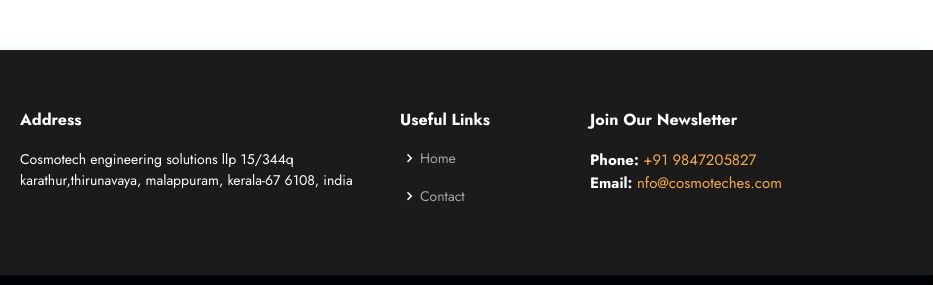
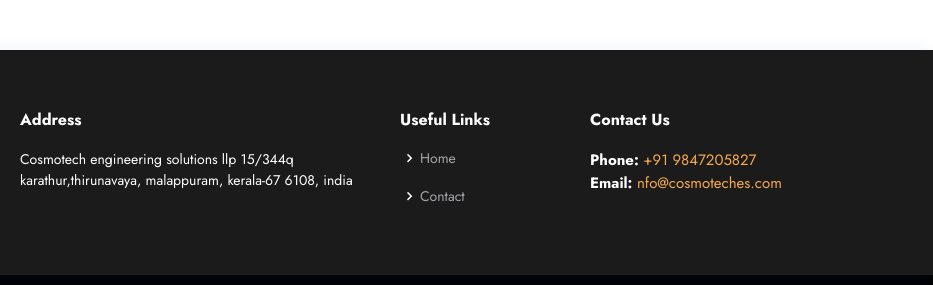
Before and after one commit to vakifp/Cosmotech, a plain HTML site: page about.html in a window 1280 px wide. Shown: the part 1090-1375 px from the top of the page, 347-1280 px from the left. Drawn offline with Linux system fonts and the light colour scheme.

Commit message:
Contact Us
Contact Us

```diff
--- a/about.html
+++ b/about.html
@@ -207,7 +207,7 @@
 
 
 <div class="col-6 col-lg-3 col-md-6 footer-newsletter">
-  <h4>Join Our Newsletter</h4>
+  <h4>Contact Us</h4>
   <strong>Phone:</strong> <a href="tel:+919847205827">+91 9847205827</a><br>
   <strong>Email:</strong>  <a href="mailto:nfo@cosmoteches.com">nfo@cosmoteches.com</a><br>
 </div>
```
Also changed, not shown: civil_work.html (+1 -1 lines), contact.html (+1 -1 lines), electrical_services.html (+1 -1 lines), elv_system.html (+1 -1 lines), index.html (+1 -1 lines), telecommunication_tower_services.html (+1 -1 lines).
